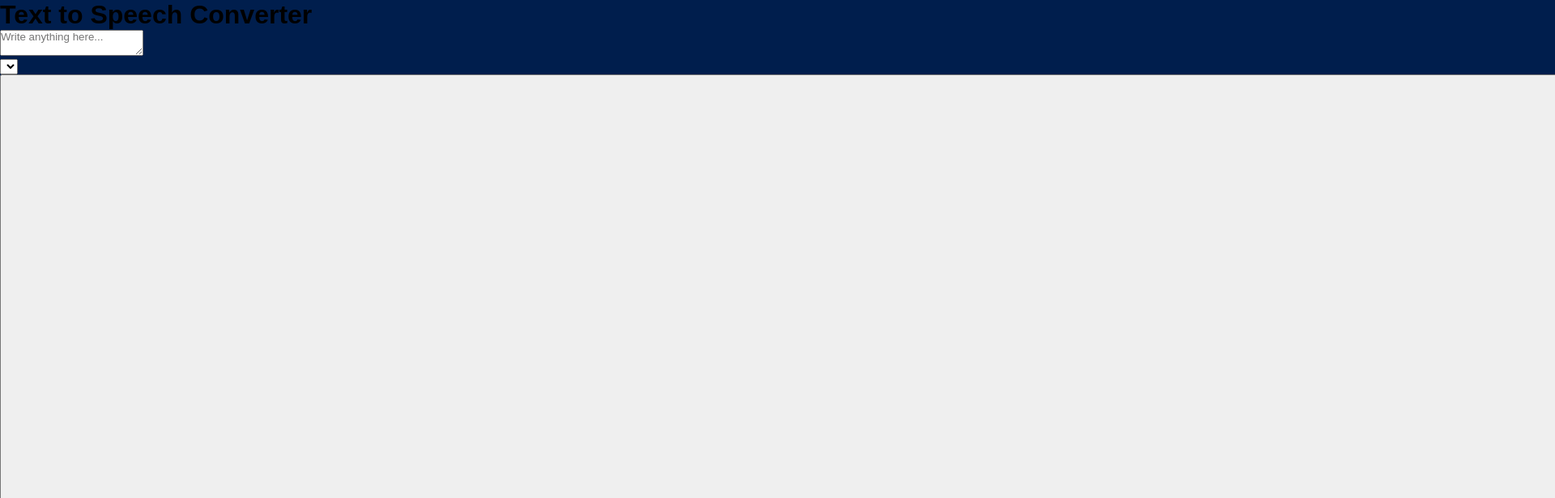
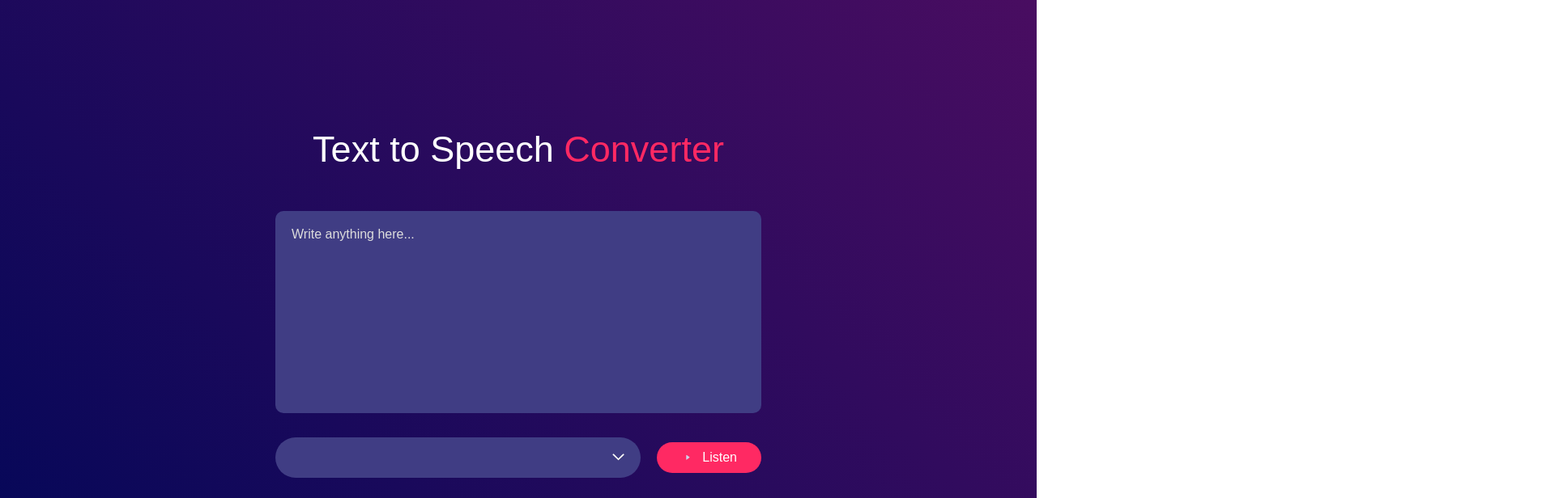
Before and after one commit to DivyaKanapuriya/TextToSpeechConverter, a plain HTML site: page index.html in a window 1280 px wide. Shown: the top 616 px of the page at 81% size, 1920 px wide, since content can reach past the window. Drawn offline with Linux system fonts and the light colour scheme.

Commit message:
Update style.css

```diff
--- a/style.css
+++ b/style.css
@@ -1,77 +1,85 @@
 *
 {
-  margin:0;
-  padding:0;
-  font-family:'Poppins', sans-serif;
-  box-sizing : border-box;
+   margin :0;
+   padding: 0;
+   font-family:'Poppins', sans-serif;
+   box-sizing:border-box;
 }
-body{
-    background: #001e4d;
+.hero{
+    width:100%;
+    min-height: 100vh;
+    background: linear-gradient(45deg, #010758,#490d61);
+    display:flex;
+    align-items:center;
+    justify-content:center;
+    flex-direction:column;
+    color:#fff;
+}
+.hero h1{
+    font-weight:500;
+    font-size:45px;
+    margin-top:-50px;
+    margin-bottom: 50px;
+}
+.hero h1 span{
+    color: #ff2963;
+}
+textarea{
+    width:600px;
+    height:250px;
+    background:#403d84;
+    color:#fff;
+    font-size:15px;
+    border:0;
+    outline:0;
+    padding:20px;
+    border-radius:10px;
+    resize:none;
+    margin-bottom:30px;
+}
+textarea::placeholder{
+    font-size: 16px;
+    color: #ddd;
 
 }
-.app{
-    background: #fff;
-    width:90%;
-    max-width:600px;
-    margin:100px auto 0;
-    border-radius:10px;
-    padding : 30px;
-}
-
-.app h1{
-   font-size:25px;
-   color: #001e4d;
-   font-weight:600;
-   border-bottom: 1px solid #333;
-   padding-bottom:30px;
-}
-.quiz{
-    padding: 20px 0;
-}
-.quiz h2{
-    font-size:18px;
-    color:#001e4d;
-    font-weight: 600px;
-}
-.btn{
-    background:#fff;
-    color: #222;
-    font-weight:500;
-    width:100%;
-    border: 1px solid #222;
-    padding: 10px;
-    margin:10px 0;
-    text-align : left;
-    border-radius: 4px;
-    cursor:pointer;
-    transition : all 0.3s;
-}
-.btn:hover:not([disabled]){
-    background:#222;
-    color: #fff;
-
+.row{
+    width:600px;
+    display:flex;
+    align-items:center;
+    gap:20px;
 
 }
-.btn:disabled{
-    cursor : no-drop;
-}
-
-#next-btn {
-    background: #001e4d;
-    color: #fff;
-    font-weight: 500 ;
-    width: 150px;
-    border:0;
-    padding: 10px;
-    margin:20px auto 0;
-    border: radius 4px;
-    cursor:pointer;
-    display: block;
-}
-.correct{
-    background: #9aeabc;
+button{
+     background:#ff2963;
+     color:#fff;
+     font-size:16px;
+     padding: 10px 30px;
+     border-radius:35px;
+     border: 0;
+     outline:0;
+     cursor:pointer;
+     display:flex;
+     align-items:center;
 
 }
-.incorrect{
-    background:#ff9393;
+button img{
+    width: 16px;
+    margin-right: 10px;
 }
+select{
+    flex:1;
+    color:#fff;
+    background:#403d84;
+    height:50px;
+    padding: 0 20px;
+    outline:0;
+    border:0;
+    border-radius:35px;
+    appearance:none;
+    background-repeat:no-repeat;
+    background-image:url(images/pnghive.png);
+    background-size:15px;
+    background-position-x:calc(100% - 20px);
+    background-position-y: 20px;
+
+}
```
